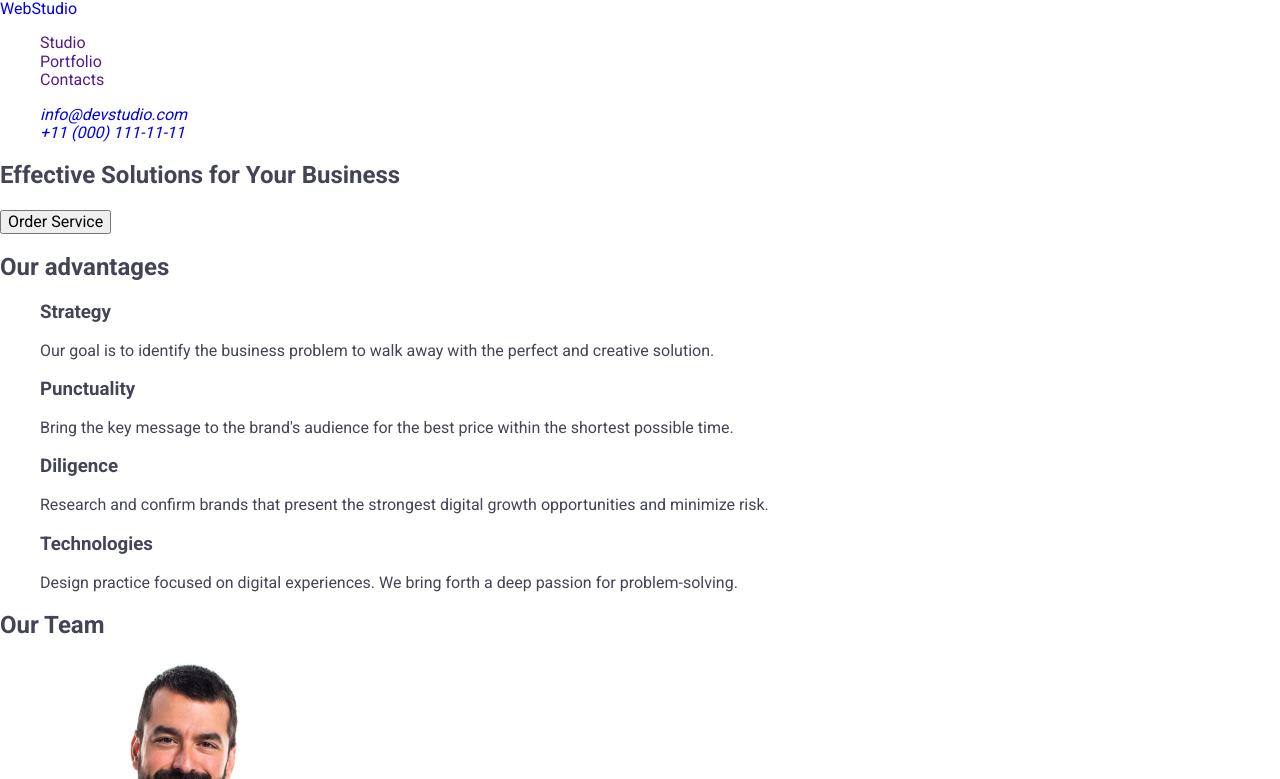
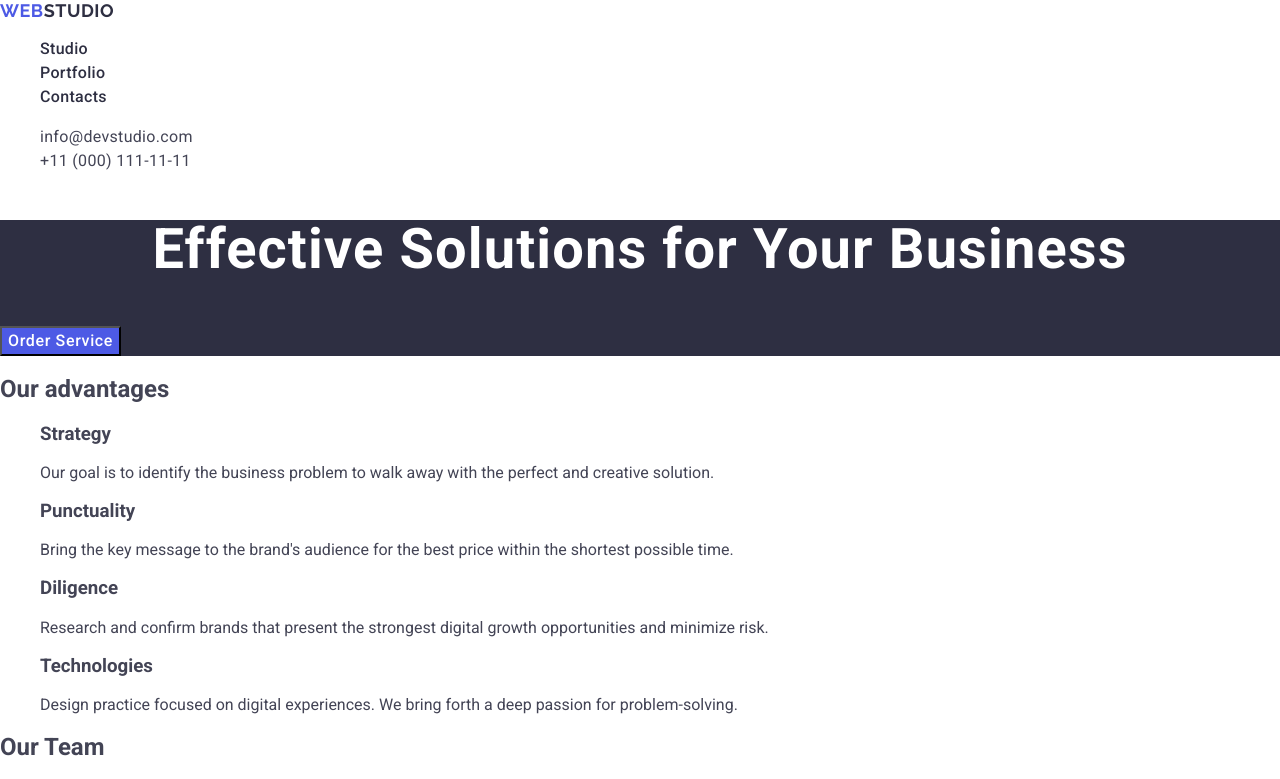
Before and after one commit to Oleksand-Kalinin/goit-markup-hw-02, a plain HTML site: page index.html in a window 1280 px wide. Shown: the top 779 px of the page. Drawn offline with nearby package versions, Linux system fonts and the light colour scheme.

Commit message:
update index.html and styles.css

```diff
--- a/css/styles.css
+++ b/css/styles.css
@@ -1,7 +1,7 @@
 body {
     font-family: "Roboto", sans-serif;
     color: #434455;
-    background: #ffffff;
+    background-color: #ffffff;
 }
 
 a {
@@ -11,3 +11,70 @@ a {
 ul {
     list-style-type: none;
 }
+
+.logo {
+    color: #4D5AE5;
+    font-family: Raleway;
+    font-size: 18px;
+    font-weight: 700;
+    line-height: 1.167;
+    letter-spacing: 0.54px;
+    text-transform: uppercase;
+}
+
+.logo span {
+    color: #2E2F42;
+}
+
+.navigation-menu-list a {
+    color: #2E2F42;
+    font-size: 16px;
+    font-style: normal;
+    font-weight: 500;
+    line-height: 1.5;
+    letter-spacing: 0.32px;
+}
+
+.navigation-menu-list a:hover,
+.navigation-menu-list a:focus {
+    color: #404BBF;
+}
+
+.contacts-list a {
+    color: #434455;
+    font-size: 16px;
+    font-style: normal;
+    line-height: 1.5;
+    letter-spacing: 0.32px;
+}
+
+.contacts-list a:hover,
+.contacts-list a:focus {
+    color: #404BBF;
+}
+
+.section-header {
+    background-color: #2E2F42;
+}
+
+.main-title {
+    color: #ffffff;
+    text-align: center;
+    font-size: 56px;
+    font-weight: 700;
+    line-height: 1.071;
+    letter-spacing: 1.12px;
+}
+
+.order-service {
+    background-color: #4D5AE5;
+    color: #ffffff;
+    font-weight: 500;
+    line-height: 1.5;
+    letter-spacing: 0.64px;
+}
+
+.order-service:hover,
+.order-service:focus {
+    background-color: #404BBF;
+}
--- a/index.html
+++ b/index.html
@@ -23,7 +23,7 @@
   <body>
     <header class="page-header">
       <nav class="navigation-menu">
-        <a class="logo" href="./index.html">WebStudio</a>
+        <a class="logo" href="./index.html">Web<span>Studio</span></a>
 
         <ul class="navigation-menu-list">
           <li class="navigation-menu-list-item"><a href="">Studio</a></li>
@@ -146,7 +146,7 @@
           <li class="our-portfolio-list-item">
             <img
               src="./images/our-portfolio/img-1.jpg"
-              alt=""
+              alt="Banking App"
               width="360"
               height="300"
             />
@@ -157,7 +157,7 @@
           <li class="our-portfolio-list-item">
             <img
               src="./images/our-portfolio/img-2.jpg"
-              alt=""
+              alt="Cashless Payment"
               width="360"
               height="300"
             />
@@ -168,7 +168,7 @@
           <li class="our-portfolio-list-item">
             <img
               src="./images/our-portfolio/img-3.jpg"
-              alt=""
+              alt="Meditation App"
               width="360"
               height="300"
             />
@@ -179,7 +179,7 @@
           <li class="our-portfolio-list-item">
             <img
               src="./images/our-portfolio/img-4.jpg"
-              alt=""
+              alt="Taxi Service"
               width="360"
               height="300"
             />
@@ -190,7 +190,7 @@
           <li class="our-portfolio-list-item">
             <img
               src="./images/our-portfolio/img-5.jpg"
-              alt=""
+              alt="Screen Illustrations"
               width="360"
               height="300"
             />
@@ -201,7 +201,7 @@
           <li class="our-portfolio-list-item">
             <img
               src="./images/our-portfolio/img-6.jpg"
-              alt=""
+              alt="Online Courses"
               width="360"
               height="300"
             />
@@ -213,7 +213,7 @@
     </main>
 
     <footer class="page-footer">
-      <a class="logo" href="./index.html">WebStudio</a>
+      <a class="logo" href="./index.html">Web<span>Studio</span></a>
 
       <p class="page-footer-text">
         Increase the flow of customers and sales for your business with digital
```
